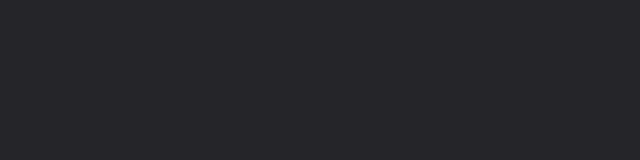
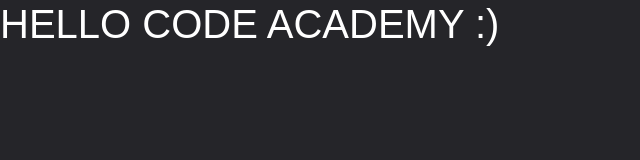
Before and after one commit to b14ckc0d3r/mymedia, a plain HTML site: page index.html in a window 1280 px wide. Shown: the whole page, without its empty margins (0-640 px from the left). Drawn offline with nearby package versions, Linux system fonts and the light colour scheme.

Commit message:
Hi Code Academy!

```diff
--- a/index.html
+++ b/index.html
@@ -13,5 +13,6 @@
     <link href="style.css" rel="stylesheet">
 </head>
 <body>
+<h1>HELLO CODE ACADEMY :)</h1>
 </body>
 </html>
```
